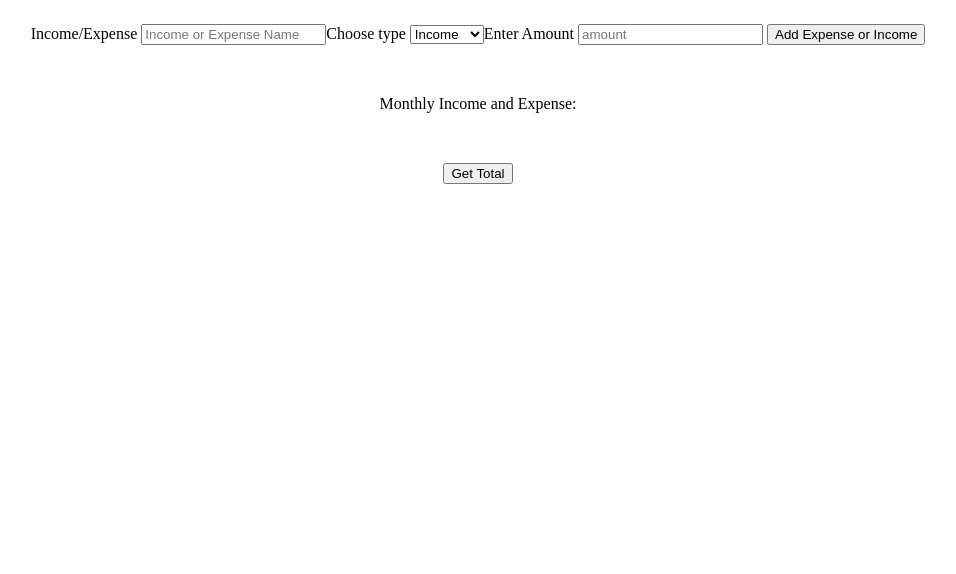
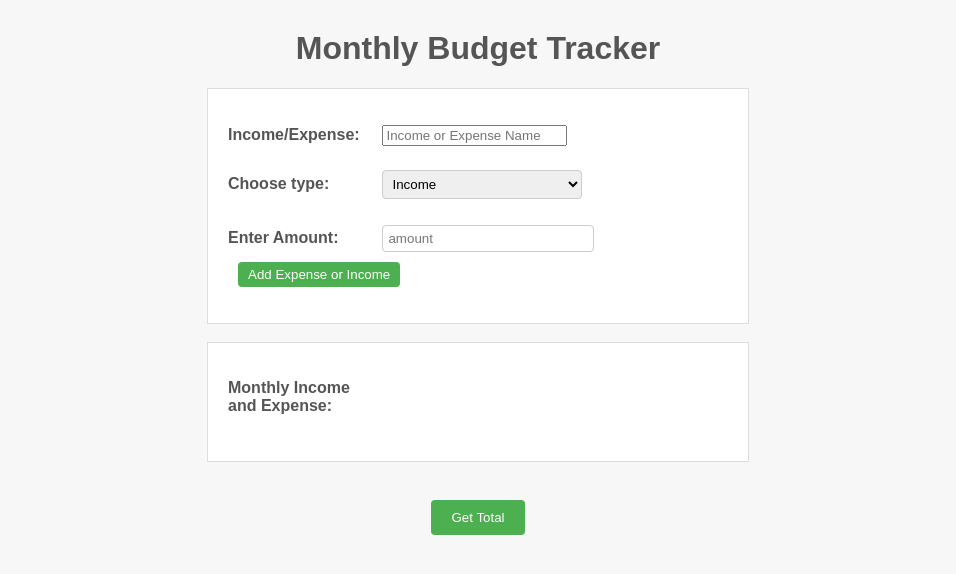
Before and after one commit to Jared951/monthly-budget-tracker, a website: page client/index.html in a window 1280 px wide. Shown: the whole page, without its empty margins (162-1118 px from the left). Drawn offline with nearby package versions, Linux system fonts and the light colour scheme.

Commit message:
applied-css-styling

```diff
--- a/client/index.css
+++ b/client/index.css
@@ -1,26 +1,87 @@
-form {
-	display: flex;
-	flex-direction: row;
-	flex-wrap: nowrap;
-	justify-content: center;
-	align-items: center;
-	align-content: center;
-}
+body {
+	font-family: Arial, sans-serif;
+	margin: 0;
+	padding: 0;
+	background-color: #f7f7f7;
+  }
 
-section {
-	display: flex;
-	flex-direction: row;
-	flex-wrap: nowrap;
-	justify-content: center;
-	align-items: center;
-	align-content: center;
-}
+  h1 {
+	text-align: center;
+	margin-top: 30px;
+	color: #555;
+  }
 
-div {
-	display: flex;
-	flex-direction: row;
-	flex-wrap: nowrap;
-	justify-content: center;
-	align-items: center;
-	align-content: center;
-}
+  #input-table {
+	background-color: #fff;
+	border: 1px solid #ddd;
+	padding: 20px;
+	margin: 0 auto;
+	max-width: 500px;
+  }
+
+  label {
+	display: inline-block;
+	width: 150px;
+	font-weight: bold;
+	margin-bottom: 10px;
+	color: #555;
+  }
+
+  input[type="text"],
+  input[type="number"],
+  select {
+	display: inline-block;
+	width: 200px;
+	padding: 5px;
+	border: 1px solid #ccc;
+	border-radius: 4px;
+	margin-bottom: 10px;
+  }
+
+  #post-table {
+	display: inline-block;
+	padding: 5px 10px;
+	background-color: #4caf50;
+	color: #fff;
+	border: none;
+	border-radius: 4px;
+	cursor: pointer;
+	margin-left: 10px;
+  }
+
+  #post-table:hover {
+	background-color: #3e8e41;
+  }
+
+  #output-table {
+	background-color: #fff;
+	border: 1px solid #ddd;
+	padding: 20px;
+	margin: 0 auto;
+	max-width: 500px;
+  }
+
+  #output-table label {
+	font-weight: bold;
+	margin-bottom: 10px;
+	color: #555;
+  }
+
+  #total-table {
+	text-align: center;
+	margin-top: 20px;
+  }
+
+  #totalBtn {
+	display: inline-block;
+	padding: 10px 20px;
+	background-color: #4caf50;
+	color: #fff;
+	border: none;
+	border-radius: 4px;
+	cursor: pointer;
+  }
+
+  #totalBtn:hover {
+	background-color: #3e8e41;
+  }
--- a/client/index.html
+++ b/client/index.html
@@ -8,15 +8,16 @@
     <title>Document</title>
 </head>
 <body>
+    <h1>Monthly Budget Tracker</h1>
     <form id="input-table">
 
         <p>
-            <label>Income/Expense</label>
+            <label>Income/Expense:</label>
                 <input id="expenseName" placeholder="Income or Expense Name"/>
         </p>
 
         <p>
-            <label>Choose type</label>
+            <label>Choose type:</label>
                 <select id="type">
                     <option value="Income">Income</option>
                     <option value="Expense">Expense</option>
@@ -24,7 +25,7 @@
         </p>
 
         <p>
-            <label>Enter Amount</label>
+            <label>Enter Amount:</label>
                 <input id="value" type="number" placeholder="amount"/>
                 <button id="post-table">Add Expense or Income</button>
         </p>
--- a/client/index.js
+++ b/client/index.js
@@ -20,9 +20,9 @@ const postToOutputTable = (event) => {
             newExpense.classList.add('expense')
             newExpense.id = `expense-${data.id}`
             newExpense.innerHTML = `
-                <p>${data.name}</p>
-                <p>Type: ${data.type}</p>
-                <p>Amount: ${data.amount}</p>
+                <p id="newExpense">${data.name}</p>
+                <p id="newExpense">Type: ${data.type}</p>
+                <p id="newExpense">Amount: ${data.amount}</p>
 
                 <button class="delete-btn" onclick=deleteFromOutputTable(${data.id})>Delete</button>
             `
@@ -53,7 +53,7 @@ const getTotal = () => {
         const totalTable = document.querySelector('#total-table')
         totalTable.innerHTML = `
           <div>
-            <p>Total:${data}</p>
+            <p id="the-total">Total: ${data}</p>
           </div>
         `
 
```
